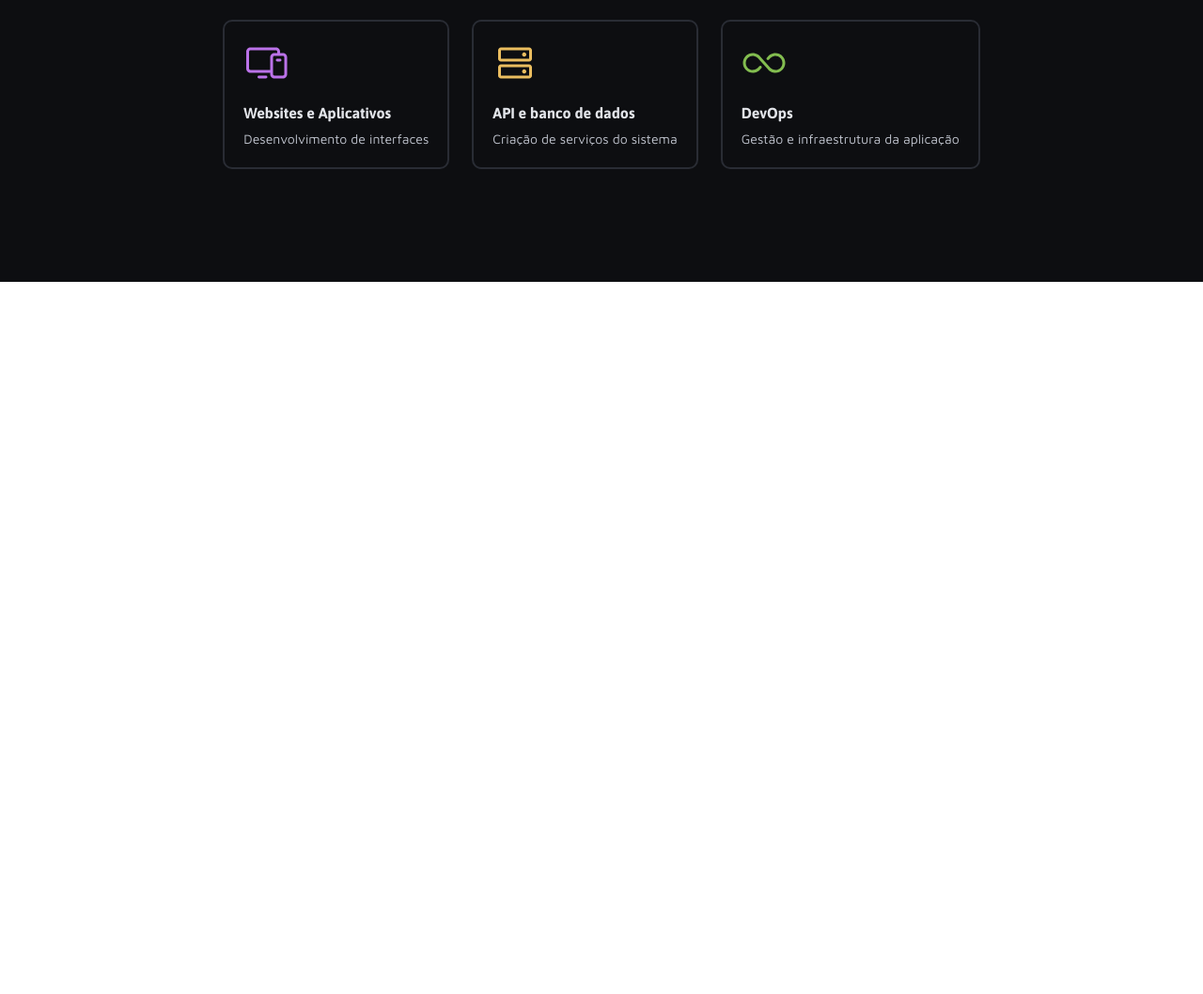
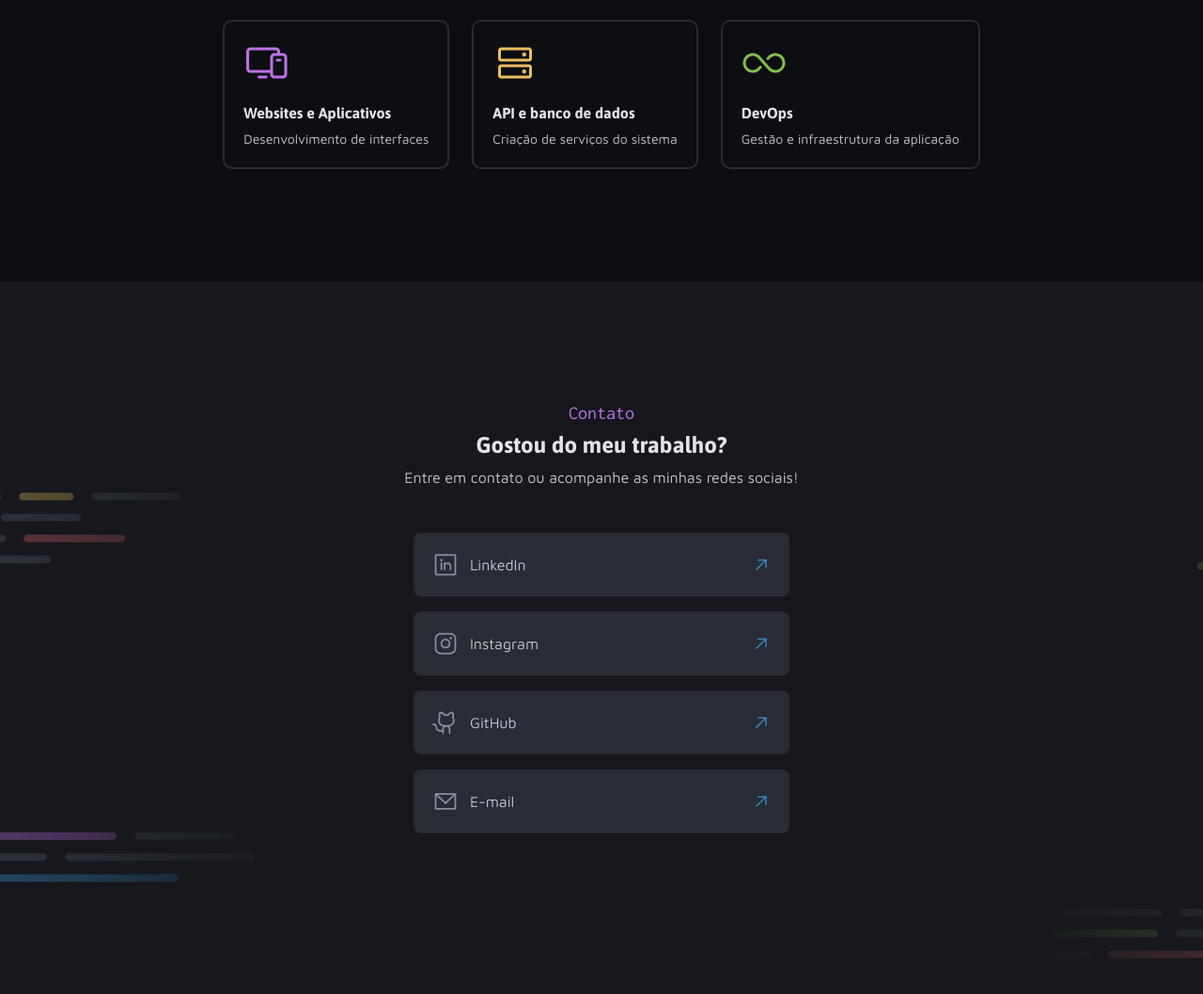
Before and after one commit to novaesdg/projeto-portfolio-dev, a plain HTML site: page index.html in a window 1280 px wide. Shown: the part 1887-2945 px from the top of the page at 94% size. Before the commit the page ends 2187 px from the top, so only its background shows below. Drawn offline with Linux system fonts and the light colour scheme.

Commit message:
feat: finalizar o projeto - seção "contato" no footer implementada

```diff
--- a/index.html
+++ b/index.html
@@ -53,7 +53,6 @@
     </div>
     <img src="assets/icons/CaretDoubleDown.svg" alt="Ícone de duas setas para baixo">
   </header>
-
   <main>
     <section id="projects" class="flex">
       <div class="flex">
@@ -148,5 +147,45 @@
       </ul>
     </section>
   </main>
+  <footer class="flex">
+    <div id="contact" class="flex">
+      <p>Contato</p>
+      <h2>Gostou do meu trabalho?</h2>
+      <p>Entre em contato ou acompanhe as minhas redes sociais!</p>
+    </div>
+
+    <div id="social-media" class="flex">
+      <ul id="social-links" class="flex">
+        <a href="https://www.linkedin.com/in/diogonovaesc/">
+          <li id="social-media-item" class="flex">
+            <img src="assets/logos/LinkedinLogo.svg" alt="Logo do LinkedIn">
+            <p>LinkedIn</p>
+            <img src="assets/icons/ArrowUpRight.svg" alt="">
+          </li>
+        </a>
+        <a href="https://www.instagram.com/dgnovaess/">
+          <li id="social-media-item" class="flex">
+            <img src="assets/logos/InstagramLogo.svg" alt="Logo do Instagram">
+            <p>Instagram</p>
+            <img src="assets/icons/ArrowUpRight.svg" alt="">
+          </li>
+        </a>
+        <a href="https://github.com/novaesdg">
+          <li id="social-media-item" class="flex">
+            <img src="assets/logos/GithubLogo.svg" alt="Logo do GitHub">
+            <p>GitHub</p>
+            <img src="assets/icons/ArrowUpRight.svg" alt="">
+          </li>
+        </a>
+        <a href="mailto:diogonovaesc@gmail.com">
+          <li id="social-media-item" class="flex">
+            <img src="assets/logos/EnvelopeSimple.svg" alt="Logo do Email">
+            <p>E-mail</p>
+            <img src="assets/icons/ArrowUpRight.svg" alt="">
+          </li>
+        </a>
+      </ul>
+    </div>
+  </footer>
 </body>
 </html>
--- /dev/null
+++ b/styles/footer.css
@@ -0,0 +1,79 @@
+footer {
+
+  background-image: url(../assets/Background_Contacts.png);
+  background-repeat: no-repeat;
+  background-size: cover;
+
+  padding: 128px 120px 200px;
+  flex-direction: column;
+  gap: 48px;
+
+}
+
+#contact {
+
+  flex-direction: column;
+  align-items: center;
+  gap: 8px;
+
+  p:nth-child(1) {
+    font: var(--subtitle);
+    color: var(--purple);
+  }
+
+  h2 {
+    font: var(--title-md);
+    color: var(--gray-100);
+  }
+
+  p:nth-child(3) {
+    font: var(--text-md);
+    color: var(--gray-200);
+  }
+
+}
+
+#social-media {
+
+  flex-direction: column;
+  align-items: center;
+
+}
+
+#social-links {
+
+  flex-direction: column;
+  gap: 16px;
+
+  a:hover {
+    border: 1px solid var(--blue);
+    border-radius: 8px;
+  }
+
+  a:hover img {
+    filter: brightness(0) saturate(100%) invert(35%) sepia(94%) saturate(7444%) hue-rotate(190deg);
+  }
+
+}
+
+#social-media-item {
+
+  background-color: var(--gray-400);
+  padding: 20px;
+  border-radius: 8px;
+  align-items: center;
+  gap: 12px;
+  width: 400px;
+
+  p {
+    font: var(--text-md);
+    color: var(--gray-200);
+    width: 100%;
+  }
+
+  img:hover {
+    filter: brightness(0) saturate(100%) invert(35%) sepia(94%) saturate(7444%) hue-rotate(190deg);
+
+  }
+
+}
--- a/styles/index.css
+++ b/styles/index.css
@@ -1,4 +1,5 @@
 @import url(global.css);
 @import url(utility.css);
 @import url(header.css);
-@import url(main.css);
+@import url(section.css);
+@import url(footer.css);
```
Also changed, not shown: assets/icons/ArrowUpRight.svg (added), assets/logos/EnvelopeSimple.svg (added), assets/logos/GithubLogo.svg (added), assets/logos/InstagramLogo.svg (added), assets/logos/LinkedinLogo.svg (added), styles/section.css (renamed from styles/main.css).
